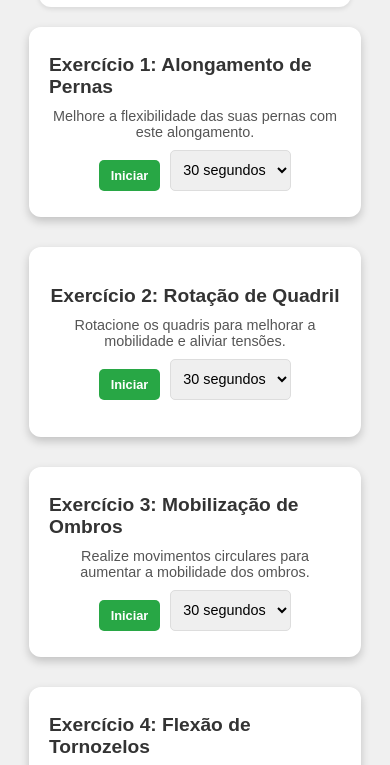
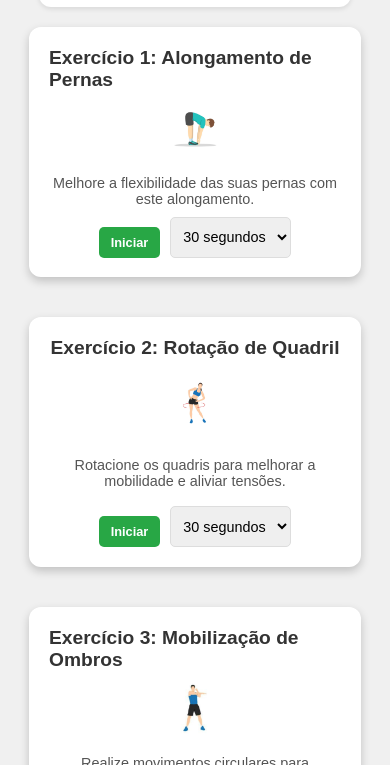
Before and after one commit to nassauads/projeto, a plain HTML site: page mobilidade1.html in a window 390 px wide. Shown: the part 78-843 px from the top of the page. Drawn offline with nearby package versions, Linux system fonts and the light colour scheme.

Commit message:
Add files via upload

```diff
--- a/css/exercicios.css
+++ b/css/exercicios.css
@@ -43,15 +43,18 @@ header h1 {
 .exercises-container {
     display: flex;
     flex-wrap: wrap;
-    gap: 70px;
+    gap: 150px;
     padding: 20px;
     justify-content: center;
 }
 
 /* Estilo dos cards */
+
 .flip-card {
-    width: 300px;
-    perspective: 1000px;
+    background-color: transparent;
+    width: 100%;
+    height: 200px;
+    perspective: 1000px; /* Remove distortions */
 }
 
 .flip-card-inner {
@@ -60,30 +63,49 @@ header h1 {
     height: 100%;
     transition: transform 0.6s;
     transform-style: preserve-3d;
+    transform-origin: center center; /* Mantém o card no centro ao girar */
+    display: flex;
+    justify-content: center;
+    align-items: center;
 }
 
-.flip-card-front, .flip-card-back {
+
+.flip-cards-front, .flip-cards-back {
     position: absolute;
     width: 100%;
+    height: 140%;
     backface-visibility: hidden;
-    border-radius: 10px;
+    border-radius: 12px;
+    display: flex;
+    flex-direction: column;
+    justify-content: center;
+    align-items: center;
+    padding: 20px;
+    margin-top: 60px;
+    background-color: #fff;
     box-shadow: 0 4px 8px rgba(0, 0, 0, 0.1);
-    padding: 20px;
-    background-color: #fff;
+    color: #fff;
 }
 
-.flip-card-front {
+.flip-cards-front {
+    background-size: cover;
+    background-position: center;
+    box-shadow: 0 4px 10px rgba(0, 0, 0, 0.2);
+    transition: transform 0.3s ease, box-shadow 0.3s ease;
     display: flex;
     flex-direction: column;
     justify-content: space-between;
 }
 
-.flip-card-back {
+.flip-cards-back {
+    background-color: rgba(0, 0, 0, 0.8);
     transform: rotateY(180deg);
+    box-shadow: 0 4px 10px rgba(0, 0, 0, 0.3);
     display: flex;
     flex-direction: column;
     justify-content: space-between;
 }
+
 
 /* Estilo do conteúdo do card */
 .exercise-card h3 {
@@ -147,6 +169,11 @@ header h1 {
     color: #007bff;
 }
 
+img{
+    width: 45%;
+    height: auto;
+}
+
 /* Responsividade */
 @media (max-width: 768px) {
     .exercises-container {
@@ -164,4 +191,8 @@ header h1 {
     header h1 {
         font-size: 1.2rem;
     }
+
+    .exercises-container {
+        gap: 140px;
+    }
 }
--- a/mobilidade1.html
+++ b/mobilidade1.html
@@ -24,9 +24,9 @@
             <!-- Card 1: Alongamento de Pernas -->
             <div class="flip-card">
                 <div class="flip-card-inner">
-                    <div class="exercise-card flip-card-front">
+                    <div class="exercise-card flip-cards-front">
                         <h3 class="exercicio">Exercício 1: Alongamento de Pernas</h3>
-                        <!-- <img src="imgs/alongamento-pernas.gif" alt="GIF de Alongamento de Pernas" class="exercise-gif"> -->
+                        <img src="exercicio/Design sem nome.jpg" alt="GIF de Alongamento de Pernas" class="exercise-gif">
                         <p>Melhore a flexibilidade das suas pernas com este alongamento.</p>
                         <div class="button-container">
                             <button class="start-exercise" onclick="iniciarExercicio(this)">Iniciar</button>
@@ -37,7 +37,7 @@
                             </select>
                         </div>
                     </div>
-                    <div class="flip-card-back">
+                    <div class="flip-cards-back">
                         <button class="close-button" onclick="fecharCard(this)">X</button>
                         <h3 class="exercicio">Contagem Regressiva</h3>
                         <div class="timer">00:30</div>
@@ -53,9 +53,9 @@
             <!-- Card 2: Rotação de Quadril -->
             <div class="flip-card">
                 <div class="flip-card-inner">
-                    <div class="exercise-card flip-card-front">
+                    <div class="exercise-card flip-cards-front">
                         <h3 class="exercicio">Exercício 2: Rotação de Quadril</h3>
-                        <!-- <img src="imgs/rotacao-quadril.gif" alt="GIF de Rotação de Quadril" class="exercise-gif"> -->
+                        <img src="exercicio/Design sem nome (1).jpg" alt="GIF de Rotação de Quadril" class="exercise-gif">
                         <p>Rotacione os quadris para melhorar a mobilidade e aliviar tensões.</p>
                         <div class="button-container">
                             <button class="start-exercise" onclick="iniciarExercicio(this)">Iniciar</button>
@@ -66,7 +66,7 @@
                             </select>
                         </div>
                     </div>
-                    <div class="flip-card-back">
+                    <div class="flip-cards-back">
                         <button class="close-button" onclick="fecharCard(this)">X</button>
                         <h3 class="exercicio">Contagem Regressiva</h3>
                         <div class="timer">00:30</div>
@@ -82,9 +82,9 @@
             <!-- Card 3: Mobilização de Ombros -->
             <div class="flip-card">
                 <div class="flip-card-inner">
-                    <div class="exercise-card flip-card-front">
+                    <div class="exercise-card flip-cards-front">
                         <h3 class="exercicio">Exercício 3: Mobilização de Ombros</h3>
-                        <!-- <img src="imgs/mobilizacao-ombros.gif" alt="GIF de Mobilização de Ombros" class="exercise-gif"> -->
+                        <img src="exercicio/Design sem nome (2).jpg" alt="GIF de Mobilização de Ombros" class="exercise-gif">
                         <p>Realize movimentos circulares para aumentar a mobilidade dos ombros.</p>
                         <div class="button-container">
                             <button class="start-exercise" onclick="iniciarExercicio(this)">Iniciar</button>
@@ -95,7 +95,7 @@
                             </select>
                         </div>
                     </div>
-                    <div class="flip-card-back">
+                    <div class="flip-cards-back">
                         <button class="close-button" onclick="fecharCard(this)">X</button>
                         <h3 class="exercicio">Contagem Regressiva</h3>
                         <div class="timer">00:30</div>
@@ -111,9 +111,9 @@
             <!-- Card 4: Flexão de Tornozelos -->
             <div class="flip-card">
                 <div class="flip-card-inner">
-                    <div class="exercise-card flip-card-front">
+                    <div class="exercise-card flip-cards-front">
                         <h3 class="exercicio">Exercício 4: Flexão de Tornozelos</h3>
-                        <!-- <img src="imgs/flexao-tornozelos.gif" alt="GIF de Flexão de Tornozelos" class="exercise-gif"> -->
+                        <img src="exercicio/Design sem nome (3).jpg" alt="GIF de Flexão de Tornozelos" class="exercise-gif">
                         <p>Flexione os tornozelos para aumentar a mobilidade das articulações.</p>
                         <div class="button-container">
                             <button class="start-exercise" onclick="iniciarExercicio(this)">Iniciar</button>
@@ -124,7 +124,7 @@
                             </select>
                         </div>
                     </div>
-                    <div class="flip-card-back">
+                    <div class="flip-cards-back">
                         <button class="close-button" onclick="fecharCard(this)">X</button>
                         <h3 class="exercicio">Contagem Regressiva</h3>
                         <div class="timer">00:30</div>
@@ -140,9 +140,9 @@
             <!-- Card 5: Mobilização de Coluna Torácica -->
             <div class="flip-card">
                 <div class="flip-card-inner">
-                    <div class="exercise-card flip-card-front">
+                    <div class="exercise-card flip-cards-front">
                         <h3 class="exercicio">Exercício 5: Mobilização de Coluna Torácica</h3>
-                        <!-- <img src="imgs/mobilizacao-coluna.gif" alt="GIF de Mobilização de Coluna Torácica" class="exercise-gif"> -->
+                        <img src="exercicio/Design sem nome (4).jpg" alt="GIF de Mobilização de Coluna Torácica" class="exercise-gif">
                         <p>Faça movimentos para melhorar a mobilidade da coluna torácica.</p>
                         <div class="button-container">
                             <button class="start-exercise" onclick="iniciarExercicio(this)">Iniciar</button>
@@ -153,7 +153,7 @@
                             </select>
                         </div>
                     </div>
-                    <div class="flip-card-back">
+                    <div class="flip-cards-back">
                         <button class="close-button" onclick="fecharCard(this)">X</button>
                         <h3 class="exercicio">Contagem Regressiva</h3>
                         <div class="timer">00:30</div>
```
Also changed, not shown: exercicio/Design sem nome (1).jpg (added), exercicio/Design sem nome (2).jpg (added), exercicio/Design sem nome (3).jpg (added), exercicio/Design sem nome (4).jpg (added), exercicio/Design sem nome.jpg (added).
